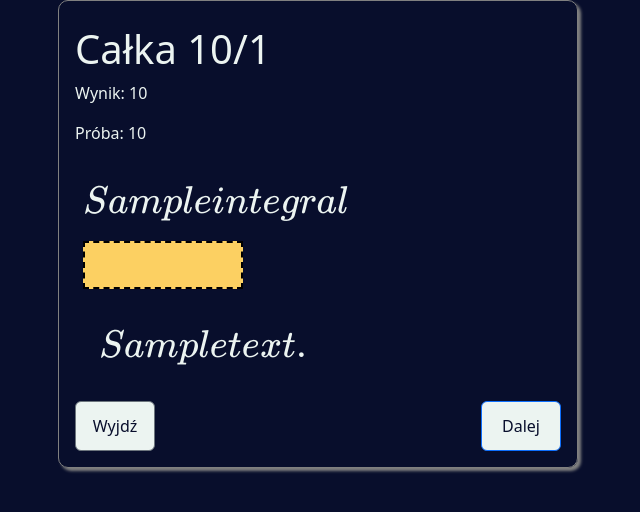
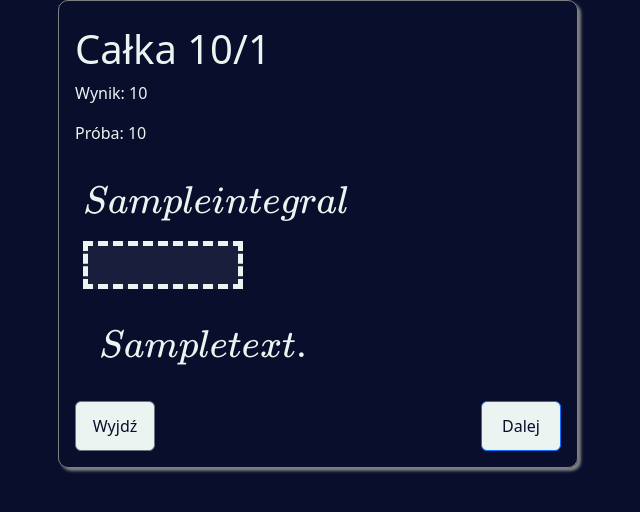
Before and after one commit to stabor705/BITEhack-TOS, a Flask app: template projint/templates/game.j2 in a window 1280 px wide. Shown: the part 32-544 px from the top of the page, without its empty margins (322-962 px from the left). Run offline with Flask 2, Linux system fonts and the light colour scheme; the template is opened without the code that fills it: most values are stand-ins (such as "Sample title", 1, 10 or a date in 2020).

Commit message:
New selector design

```diff
--- a/projint/static/style.css
+++ b/projint/static/style.css
@@ -22,7 +22,7 @@ body{
 
 .transformation {
     font-size: 2rem;
-    border: 2px dashed black;
+    border: 2px dashed #ECF4F1;
     margin: 1rem 0;
     display: block;
     cursor: pointer;
@@ -37,7 +37,8 @@ body{
 }
 
 .selected {
-    background-color: #fcd062;
+    border: 5px dashed #ECF4F1;
+    background-color: #181E3C;
 }
 
 .choices {
```
